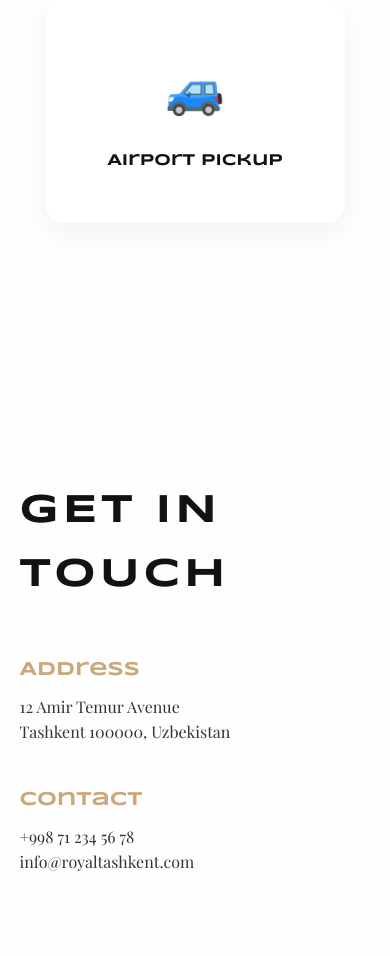
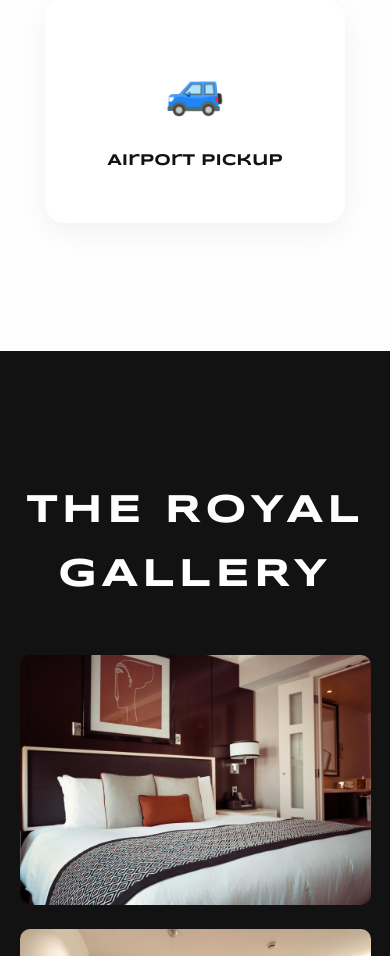
Before and after one commit to abbosov1/Royal-Tashkent-Hotel, a FastAPI app: page / in a window 390 px wide; the page is wider, and only the part inside the window is pictured. Shown: the part 5544-6500 px from the top of that part. Run offline with FastAPI, Linux system fonts and the light colour scheme; data comes from the database, SQL or seed files in the repository; some web fonts are replaced.

Commit message:
feat: added logo, gallery, testimonials, and user socials

```diff
--- a/app/static/css/style.css
+++ b/app/static/css/style.css
@@ -582,3 +582,35 @@ footer {
     .hero h1 { font-size: 2.5rem; }
     .hero p { font-size: 1.2rem; }
 }
+
+
+/* Additions for Gallery */
+.masonry-grid {
+    display: grid;
+    grid-template-columns: repeat(4, 1fr);
+    grid-auto-rows: 200px;
+    gap: 1.5rem;
+    margin-top: 3rem;
+}
+.gallery-item {
+    background-size: cover;
+    background-position: center;
+    border-radius: 10px;
+    transition: transform 0.5s ease;
+}
+.gallery-item:hover {
+    transform: scale(1.03);
+}
+.item-1 { grid-column: span 2; grid-row: span 2; }
+.item-2 { grid-column: span 2; grid-row: span 1; }
+.item-3, .item-4 { grid-column: span 1; grid-row: span 1; }
+.item-5 { grid-column: span 4; grid-row: span 2; }
+@media(max-width: 768px) {
+    .masonry-grid { grid-template-columns: 1fr; grid-auto-rows: 250px; }
+    .item-1, .item-2, .item-3, .item-4, .item-5 { grid-column: span 1; grid-row: span 1; }
+}
+
+/* Custom Scrollbar for X Scroll */
+.testimonials-track::-webkit-scrollbar { height: 6px; }
+.testimonials-track::-webkit-scrollbar-track { background: transparent; }
+.testimonials-track::-webkit-scrollbar-thumb { background: #d4af37; border-radius: 3px; }
--- a/app/templates/index.html
+++ b/app/templates/index.html
@@ -14,7 +14,7 @@
     <div class="cursor"></div>
 
     <nav>
-        <div class="logo">Royal<span>Tashkent</span></div>
+        <div class="logo" style="display:flex; align-items:center;"><svg class="logo-icon" width="32" height="32" viewBox="0 0 24 24" fill="none" stroke="#d4af37" stroke-width="1.5" stroke-linecap="round" stroke-linejoin="round" style="margin-right: 8px; vertical-align: middle;"><path d="M2 20h20"/><path d="m8 20 4-13 4 13"/><path d="m10 14 4-13 4 13"/><path d="M3 11l4-6 4 6"/><path d="M21 11l-4-6-4 6"/></svg><span>Royal</span>Tashkent</div>
         <ul class="nav-links">
             <li><a href="#home">Home</a></li>
             <li><a href="#about">About</a></li>
@@ -121,7 +121,45 @@
         </div>
     </section>
 
-    <section id="contact" class="contact section">
+
+    <section id="gallery" class="gallery section dark">
+        <div class="container">
+            <h2 class="section-title text-center" data-scroll>The Royal Gallery</h2>
+            <div class="masonry-grid" data-scroll>
+                <div class="gallery-item item-1" style="background-image: url('/static/images/hero.jpg');"></div>
+                <div class="gallery-item item-2" style="background-image: url('/static/images/about.jpg');"></div>
+                <div class="gallery-item item-3" style="background-image: url('https://images.pexels.com/photos/103566/pexels-photo-103566.jpeg?auto=compress&cs=tinysrgb&w=800');"></div>
+                <div class="gallery-item item-4" style="background-image: url('https://images.pexels.com/photos/1134176/pexels-photo-1134176.jpeg?auto=compress&cs=tinysrgb&w=800');"></div>
+                <div class="gallery-item item-5" style="background-image: url('https://images.pexels.com/photos/189296/pexels-photo-189296.jpeg?auto=compress&cs=tinysrgb&w=1200');"></div>
+            </div>
+        </div>
+    </section>
+
+    <section id="testimonials" class="testimonials section">
+        <div class="container">
+            <h2 class="section-title text-center" data-scroll>Guest Experience</h2>
+            <div class="testimonials-track" style="display:flex; gap: 2rem; overflow-x: auto; padding-bottom: 2rem; scroll-snap-type: x mandatory;">
+                <div class="testimonial-card" style="min-width: 300px; padding: 2rem; background: rgba(255,255,255,0.05); border-radius: 15px; border-top: 3px solid #d4af37; scroll-snap-align: start; box-shadow: 0 5px 15px rgba(0,0,0,0.1);">
+                    <h3 style="color:#d4af37;">★★★★★</h3>
+                    <p style="margin: 1rem 0; font-style: italic;">"One of the most beautifully designed hotels in Central Asia. The service was impeccable."</p>
+                    <small>— Alexander V.</small>
+                </div>
+                <div class="testimonial-card" style="min-width: 300px; padding: 2rem; background: rgba(255,255,255,0.05); border-radius: 15px; border-top: 3px solid #d4af37; scroll-snap-align: start; box-shadow: 0 5px 15px rgba(0,0,0,0.1);">
+                    <h3 style="color:#d4af37;">★★★★★</h3>
+                    <p style="margin: 1rem 0; font-style: italic;">"Perfect location, incredibly accommodating staff, and the spa is just out of this world."</p>
+                    <small>— Sarah J.</small>
+                </div>
+                <div class="testimonial-card" style="min-width: 300px; padding: 2rem; background: rgba(255,255,255,0.05); border-radius: 15px; border-top: 3px solid #d4af37; scroll-snap-align: start; box-shadow: 0 5px 15px rgba(0,0,0,0.1);">
+                    <h3 style="color:#d4af37;">★★★★★</h3>
+                    <p style="margin: 1rem 0; font-style: italic;">"I will definitely return! A perfect place for a honeymoon or a business trip."</p>
+                    <small>— Timur M.</small>
+                </div>
+            </div>
+        </div>
+    </section>
+
+    <section id="contact"
+ class="contact section">
         <div class="container auto-grid">
             <div class="contact-info" data-scroll>
                 <h2 class="section-title">Get in Touch</h2>
@@ -156,11 +194,11 @@
 
     <footer>
         <div class="footer-content">
-            <div class="logo">Royal<span>Tashkent</span></div>
+            <div class="logo" style="display:flex; align-items:center;"><svg class="logo-icon" width="32" height="32" viewBox="0 0 24 24" fill="none" stroke="#d4af37" stroke-width="1.5" stroke-linecap="round" stroke-linejoin="round" style="margin-right: 8px; vertical-align: middle;"><path d="M2 20h20"/><path d="m8 20 4-13 4 13"/><path d="m10 14 4-13 4 13"/><path d="M3 11l4-6 4 6"/><path d="M21 11l-4-6-4 6"/></svg><span>Royal</span>Tashkent</div>
             <div class="socials">
-                <a href="#">IG</a>
-                <a href="#">FB</a>
-                <a href="#">TW</a>
+                <a href="https://t.me/abbosovmm" target="_blank">Telegram</a>
+                <a href="https://www.instagram.com/_abbosov1_/" target="_blank">Instagram</a>
+                <a href="https://www.linkedin.com/in/abbosovm/" target="_blank">LinkedIn</a>
             </div>
         </div>
         <div class="footer-bottom">
```
